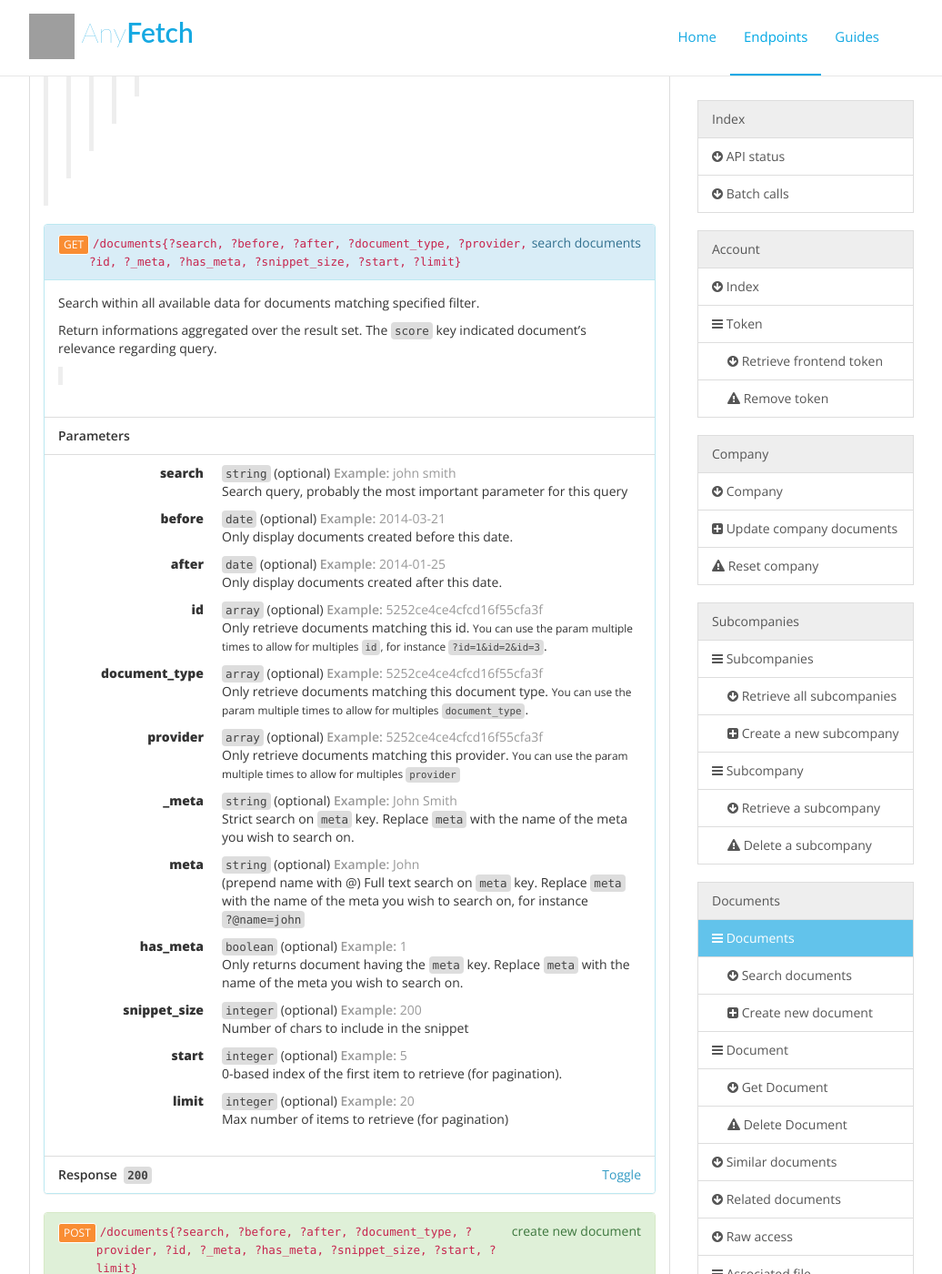
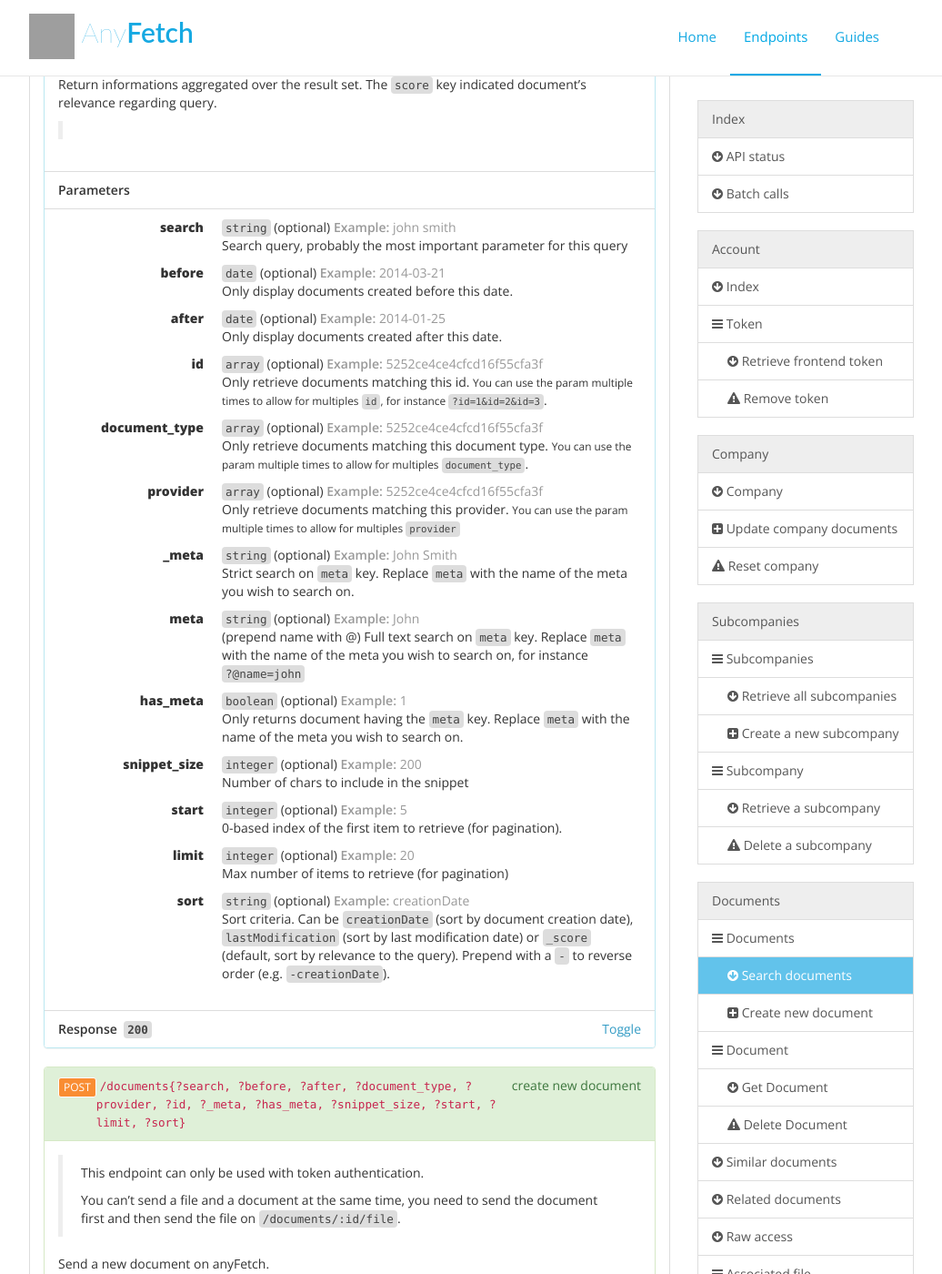
Before and after one commit to AnyFetch/developers.anyfetch.com, a Jekyll site: the page endpoints/index.html, which Jekyll copies as it is, in a window 1280 px wide and 1400 px high, scrolled down 4715 px. Shown: the whole window at 91% size, without its empty margins (133-1169 px from the left). Built offline with Jekyll 4.4.1, drawn with Linux system fonts in a browser that asks for light colours; nearby versions of some CDN libraries; Markdown is read by kramdown in place of the engine named in the settings; some of the changed text lies outside the part shown; grey boxes are pictures that could not be loaded.

Commit message:
Document sort parameters

```diff
--- a/endpoints/index.html
+++ b/endpoints/index.html
@@ -335,23 +335,8 @@
 </ul>
 </blockquote>
 </div><ul class="list-group"><li class="list-group-item"><strong>Response&nbsp;&nbsp;<code>204</code></strong></li></ul></section></div></div></div><div><div class="panel panel-default"><div class="panel-heading"><h3 id="documents">Documents&nbsp;<a href="#documents"><i class="fa fa-link"></i></a></h3></div><div class="panel-body"><p>Endpoints for retrieving documents</p>
-<h4 id="documents-documents">Documents&nbsp;<a href="#documents-documents"><i class="fa fa-link"></i></a></h4><blockquote>
-<blockquote>
-<blockquote>
-<blockquote>
-<blockquote>
-<blockquote>
-<blockquote>
-<p>gh-pages
-Access documents resources.</p>
-</blockquote>
-</blockquote>
-</blockquote>
-</blockquote>
-</blockquote>
-</blockquote>
-</blockquote>
-<section id="documents-documents-get" class="panel panel-info"><div class="panel-heading"><div style="float:right"><span style="text-transform: lowercase">Search documents</span></div><div style="float:left"><a href="#documents-documents-get" class="btn btn-xs btn-primary">GET</a></div><div style="overflow:hidden"><code>/documents{?search, ?before, ?after, ?document_type, ?provider, ?id, ?_meta, ?has_meta, ?snippet_size, ?start, ?limit}</code></div></div><div class="panel-body"><p>Search within all available data for documents matching specified filter.</p>
+<h4 id="documents-documents">Documents&nbsp;<a href="#documents-documents"><i class="fa fa-link"></i></a></h4><p>Access documents resources.</p>
+<section id="documents-documents-get" class="panel panel-info"><div class="panel-heading"><div style="float:right"><span style="text-transform: lowercase">Search documents</span></div><div style="float:left"><a href="#documents-documents-get" class="btn btn-xs btn-primary">GET</a></div><div style="overflow:hidden"><code>/documents{?search, ?before, ?after, ?document_type, ?provider, ?id, ?_meta, ?has_meta, ?snippet_size, ?start, ?limit, ?sort}</code></div></div><div class="panel-body"><p>Search within all available data for documents matching specified filter.</p>
 <p>Return informations aggregated over the result set. The <code>score</code> key indicated document’s relevance regarding query.</p>
 <blockquote>
 <ul>
@@ -372,6 +357,7 @@
 </dd><dt>snippet_size</dt><dd><code>integer</code>&nbsp;<span>(optional)</span>&nbsp;<span class="text-muted example"><strong>Example:&nbsp;</strong><span>200</span></span><p>Number of chars to include in the snippet</p>
 </dd><dt>start</dt><dd><code>integer</code>&nbsp;<span>(optional)</span>&nbsp;<span class="text-muted example"><strong>Example:&nbsp;</strong><span>5</span></span><p>0-based index of the first item to retrieve (for pagination).</p>
 </dd><dt>limit</dt><dd><code>integer</code>&nbsp;<span>(optional)</span>&nbsp;<span class="text-muted example"><strong>Example:&nbsp;</strong><span>20</span></span><p>Max number of items to retrieve (for pagination)</p>
+</dd><dt>sort</dt><dd><code>string</code>&nbsp;<span>(optional)</span>&nbsp;<span class="text-muted example"><strong>Example:&nbsp;</strong><span>creationDate</span></span><p>Sort criteria. Can be <code>creationDate</code> (sort by document creation date), <code>lastModification</code> (sort by last modification date) or <code>_score</code> (default, sort by relevance to the query). Prepend with a <code>-</code> to reverse order (e.g. <code>-creationDate</code>).</p>
 </dd></dl></li></ul><ul class="list-group"><li class="list-group-item"><strong>Response&nbsp;&nbsp;<code>200</code></strong><a data-toggle="collapse" data-target="#15a202609d0b1491753cabe82147b2dc" class="pull-right">Toggle</a></li><li id="15a202609d0b1491753cabe82147b2dc" class="list-group-item panel-collapse collapse"><div class="description"></div><h5>Headers</h5><pre><code><span class="hljs-attribute">Content-Type</span>: <span class="hljs-string">application/json</span><br></code></pre><h5>Body</h5><pre><code>{
     facets: {
         <span class="hljs-string">"document_types"</span>: {
@@ -435,7 +421,7 @@
         }
     ]
 }
-</code></pre></li></ul></section><section id="documents-documents-post" class="panel panel-success"><div class="panel-heading"><div style="float:right"><span style="text-transform: lowercase">Create new document</span></div><div style="float:left"><a href="#documents-documents-post" class="btn btn-xs btn-success">POST</a></div><div style="overflow:hidden"><code>/documents{?search, ?before, ?after, ?document_type, ?provider, ?id, ?_meta, ?has_meta, ?snippet_size, ?start, ?limit}</code></div></div><div class="panel-body"><blockquote>
+</code></pre></li></ul></section><section id="documents-documents-post" class="panel panel-success"><div class="panel-heading"><div style="float:right"><span style="text-transform: lowercase">Create new document</span></div><div style="float:left"><a href="#documents-documents-post" class="btn btn-xs btn-success">POST</a></div><div style="overflow:hidden"><code>/documents{?search, ?before, ?after, ?document_type, ?provider, ?id, ?_meta, ?has_meta, ?snippet_size, ?start, ?limit, ?sort}</code></div></div><div class="panel-body"><blockquote>
 <p>This endpoint can only be used with token authentication.</p>
 <p>You can’t send a file and a document at the same time, you need to send the document first and then send the file on <code>/documents/:id/file</code>.</p>
 </blockquote>
```
Also changed, not shown: blueprint.md (+2 -1 lines).
